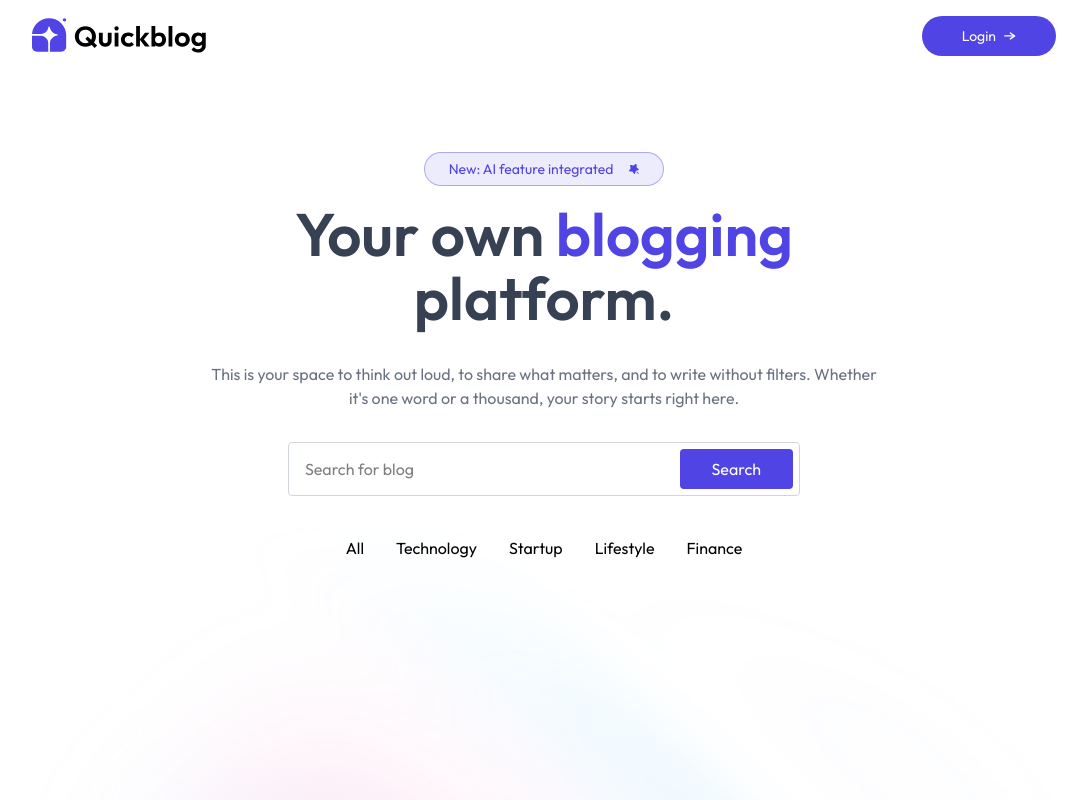
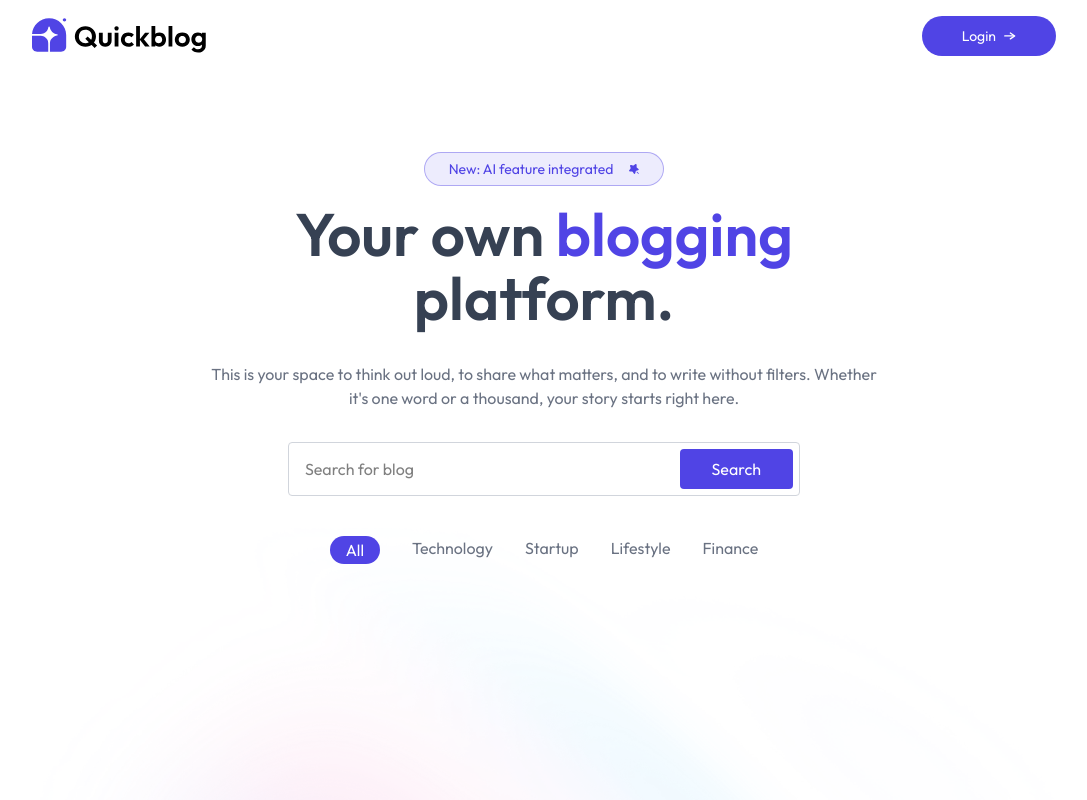
Before and after one commit to Harishanan/Blog-Website, a React (Vite) app in the folder client/: page / in a window 1280 px wide. Shown: the top 800 px of the page, without its empty margins (96-1183 px from the left). Built offline with nearby package versions, Linux system fonts and the light colour scheme.

Commit message:
Blog list menu finised

```diff
--- a/client/package.json
+++ b/client/package.json
@@ -11,6 +11,7 @@
   },
   "dependencies": {
     "@tailwindcss/vite": "^4.1.13",
+    "motion": "^12.23.19",
     "react": "^19.1.1",
     "react-dom": "^19.1.1",
     "react-router-dom": "^7.9.1",
--- /dev/null
+++ b/client/src/components/BlogCard.jsx
@@ -0,0 +1,9 @@
+import React from 'react'
+
+const BlogCard = () => {
+  return (
+    <div>BlogCard</div>
+  )
+}
+
+export default BlogCard
--- a/client/src/components/BlogList.jsx
+++ b/client/src/components/BlogList.jsx
@@ -1,14 +1,23 @@
-import React from 'react'
+import React, { useState } from 'react'
 import { blogCategories } from '../assets/assets'
+import { motion } from 'motion/react'
 
 const BlogList = () => {
+
+    const [menu, setMenu] = useState('All');
+
   return (
     <div>
         <div className='flex justify-center gap-4 sm:gap-8 my-10 relative'>
             {blogCategories.map((item)=> (
                 <div key={item} className='relative'>
-                    <button>
+                    <button onClick={()=> setMenu(item)}
+                        className={`cursor-pointer text-gray-500 ${menu === item && 'text-white px-4 pt-0.5'}`}>
                         {item}
+                        {menu === item &&
+                        <motion.div layoutId='underline'
+                        transition={{type: 'spring', stiffness: 500, damping: 30}}
+                        className='absolute left-0 right-0 top-0 h-7 -z-1 bg-primary rounded-full'></motion.div>}
                     </button>
                 </div>
             ))}
```
Also changed, not shown: 1 other file (tests, documents, lock files or other folders).
